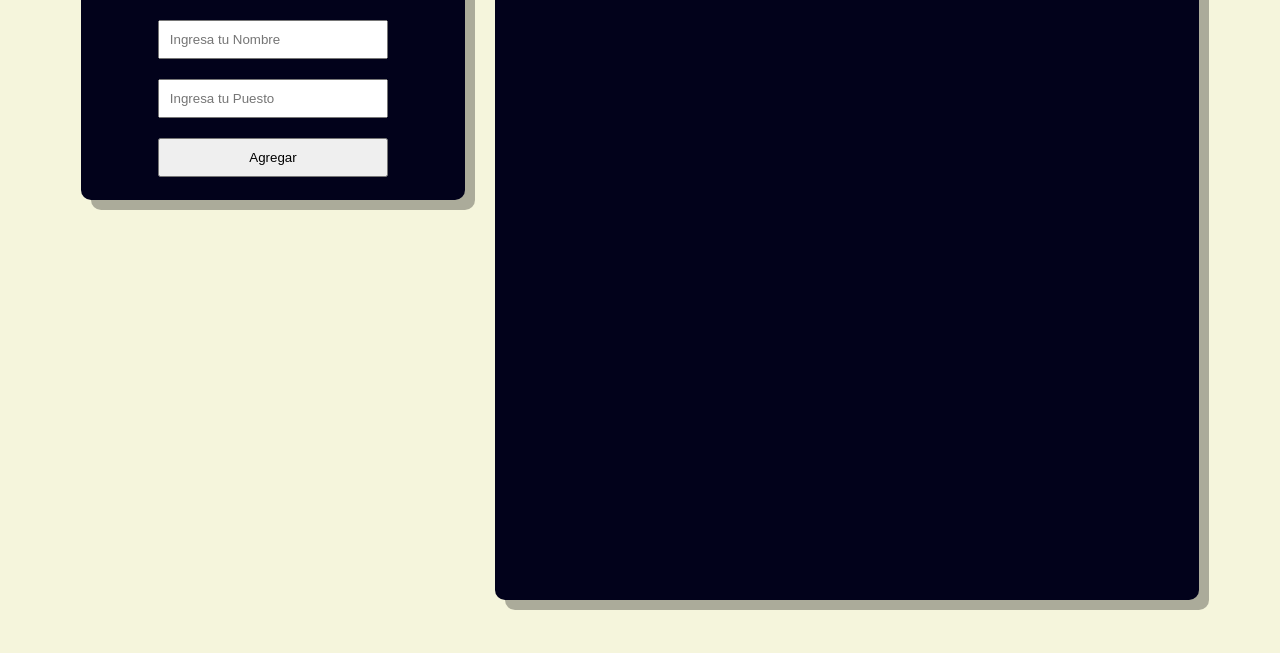
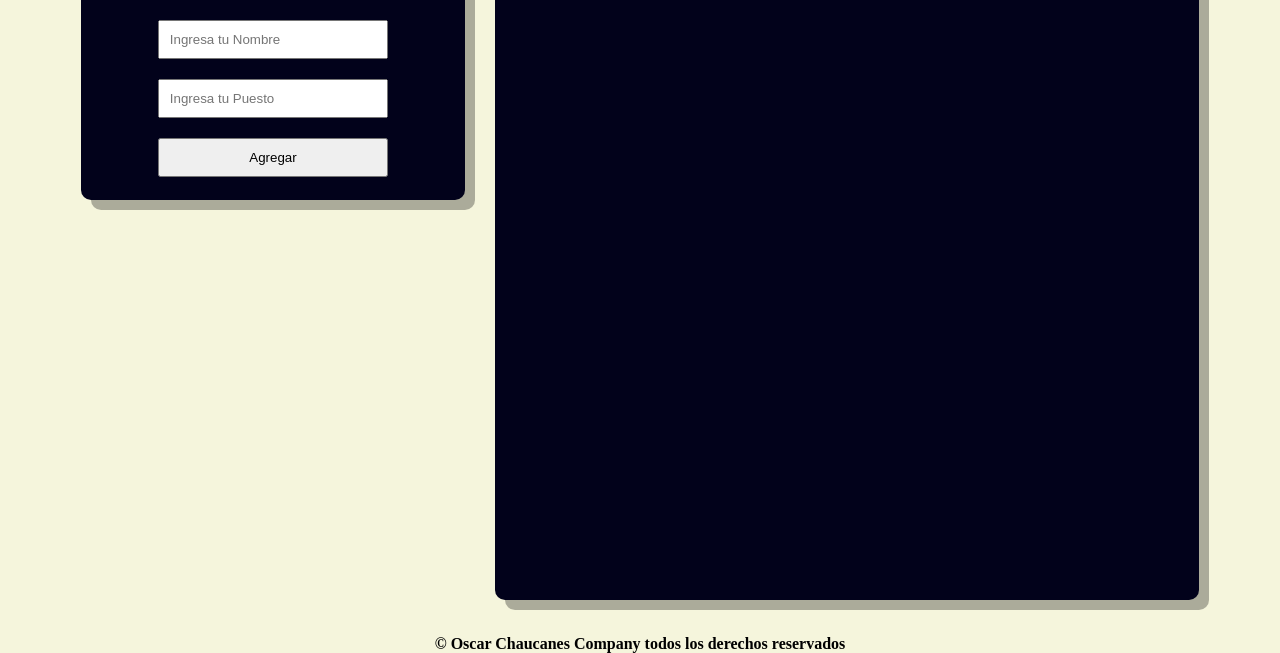
Before and after one commit to CRUDUCAMP/CRUDUCAMP.github.io, a plain HTML site: page index.html in a window 1280 px wide. Shown: the part 237-890 px from the top of the page. Drawn offline with Linux system fonts and the light colour scheme.

Commit message:
change footer

```diff
--- a/index.css
+++ b/index.css
@@ -148,6 +148,11 @@ body {
     background-color: red;
 }
 
+.Footer{
+    display: flex;
+    justify-content: center;
+}
+
 @media (max-width: 767px){
     .contenedor .div-listado{
     display: flex;
--- a/index.html
+++ b/index.html
@@ -50,8 +50,12 @@
 
     <script src="./index.js"></script>
 
+    <footer>
+        <div class="Footer">
+            <p><b>&copy; Oscar Chaucanes Company todos los derechos reservados</b></p>
+        </div>
+    </footer>
+
 </body>
-<footer>
 
-</footer>
 </html>
```
